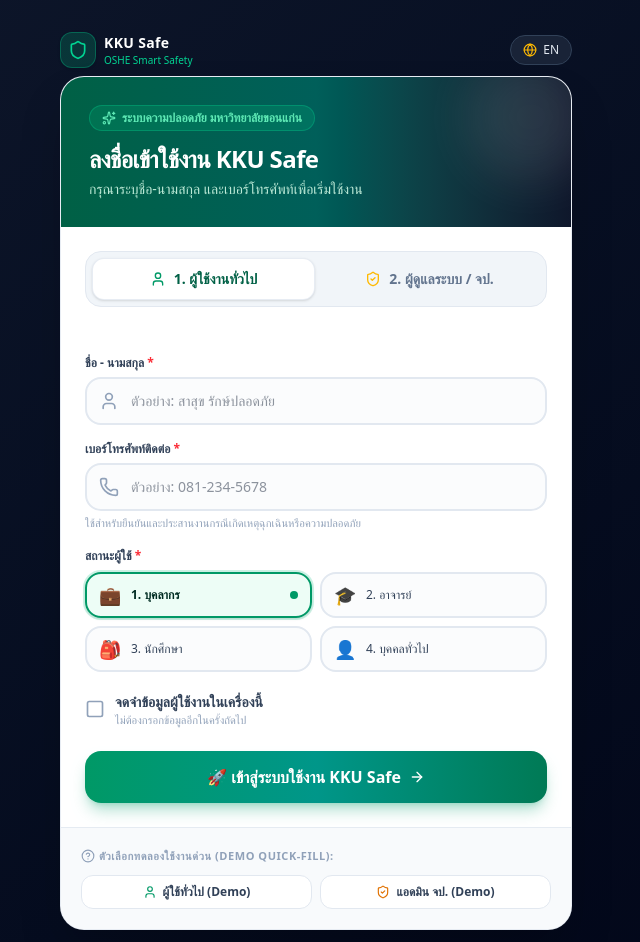
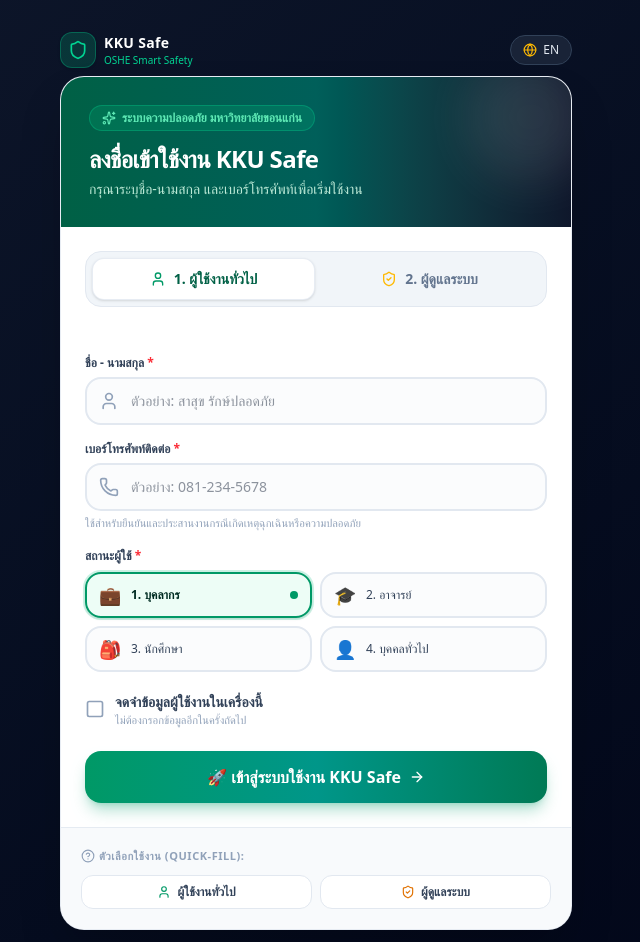
Before and after one commit to spn25/PHKKU-Nearmiss, a React (Vite) app: page / in a window 1280 px wide. Shown: the top 942 px of the page, without its empty margins (324-964 px from the left). Built offline with nearby package versions, Linux system fonts and the light colour scheme.

Commit message:
fix: update labels in LoginScreen for better clarity
Refine Thai localization labels in the login interface to improve readability and remove redundant "Demo" markers.

```diff
--- a/src/components/LoginScreen.tsx
+++ b/src/components/LoginScreen.tsx
@@ -200,7 +200,7 @@
               }`}
             >
               <ShieldCheck className="w-4 h-4 text-amber-400" />
-              <span>{isTh ? '2. ผู้ดูแลระบบ / จป.' : '2. Admin / Safety'}</span>
+              <span>{isTh ? '2. ผู้ดูแลระบบ' : '2. Admin / Safety'}</span>
             </button>
           </div>
         </div>
@@ -393,7 +393,7 @@
         <div className="bg-slate-50 border-t border-slate-200/80 p-4 sm:p-5">
           <div className="flex items-center gap-1 text-[11px] font-bold text-slate-400 uppercase tracking-wider mb-2.5">
             <HelpCircle className="w-3.5 h-3.5" />
-            <span>{isTh ? 'ตัวเลือกทดลองใช้งานด่วน (Demo Quick-Fill):' : 'Demo Fast Fill:'}</span>
+            <span>{isTh ? 'ตัวเลือกใช้งาน (Quick-Fill):' : 'Fast Fill:'}</span>
           </div>
           <div className="grid grid-cols-2 gap-2">
             <button
@@ -402,7 +402,7 @@
               className="px-3 py-2 rounded-xl bg-white hover:bg-emerald-50 text-slate-700 hover:text-emerald-700 border border-slate-200 hover:border-emerald-200 text-xs font-semibold transition-all flex items-center justify-center gap-1.5"
             >
               <User className="w-3.5 h-3.5 text-emerald-600" />
-              <span>{isTh ? 'ผู้ใช้ทั่วไป (Demo)' : 'General User'}</span>
+              <span>{isTh ? 'ผู้ใช้งานทั่วไป' : 'General User'}</span>
             </button>
 
             <button
@@ -411,7 +411,7 @@
               className="px-3 py-2 rounded-xl bg-white hover:bg-amber-50 text-slate-700 hover:text-amber-800 border border-slate-200 hover:border-amber-300 text-xs font-semibold transition-all flex items-center justify-center gap-1.5"
             >
               <ShieldCheck className="w-3.5 h-3.5 text-amber-600" />
-              <span>{isTh ? 'แอดมิน จป. (Demo)' : 'Admin (Demo)'}</span>
+              <span>{isTh ? 'ผู้ดูแลระบบ' : 'Admin (Demo)'}</span>
             </button>
           </div>
         </div>
```
